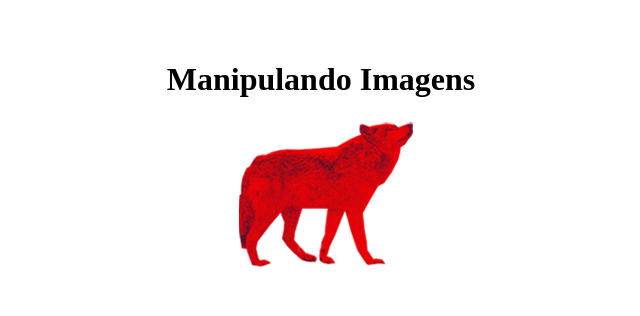
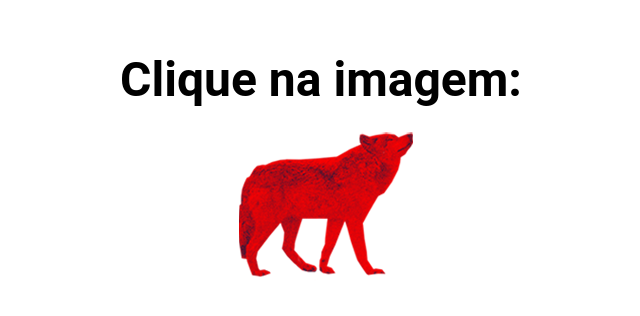
Before and after one commit to YanVictorSN/JavaScript, a plain HTML site: page JavaScript - 01.a/index.html in a window 1280 px wide. Shown: the part 234-550 px from the top of the page, without its empty margins (319-959 px from the left). Drawn offline with Linux system fonts and the light colour scheme.

Commit message:
chore:add new font style

```diff
--- a/JavaScript - 01.a/index.html
+++ b/JavaScript - 01.a/index.html
@@ -9,7 +9,7 @@
 </head>
 <body>
     <main>
-        <h1>Manipulando Imagens</h1>
+        <h1>Clique na imagem:</h1>
         <img src="assets - 01.a/lobo.png" alt="">
     </main>
     <script src="index.js"></script>
--- a/JavaScript - 01.a/style.css
+++ b/JavaScript - 01.a/style.css
@@ -16,3 +16,7 @@ main {
     align-items: center;
     justify-content: center;
 }
+h1 {
+    font-family:'Roboto', sans-serif;
+    font-size: 6vh;
+}
```
